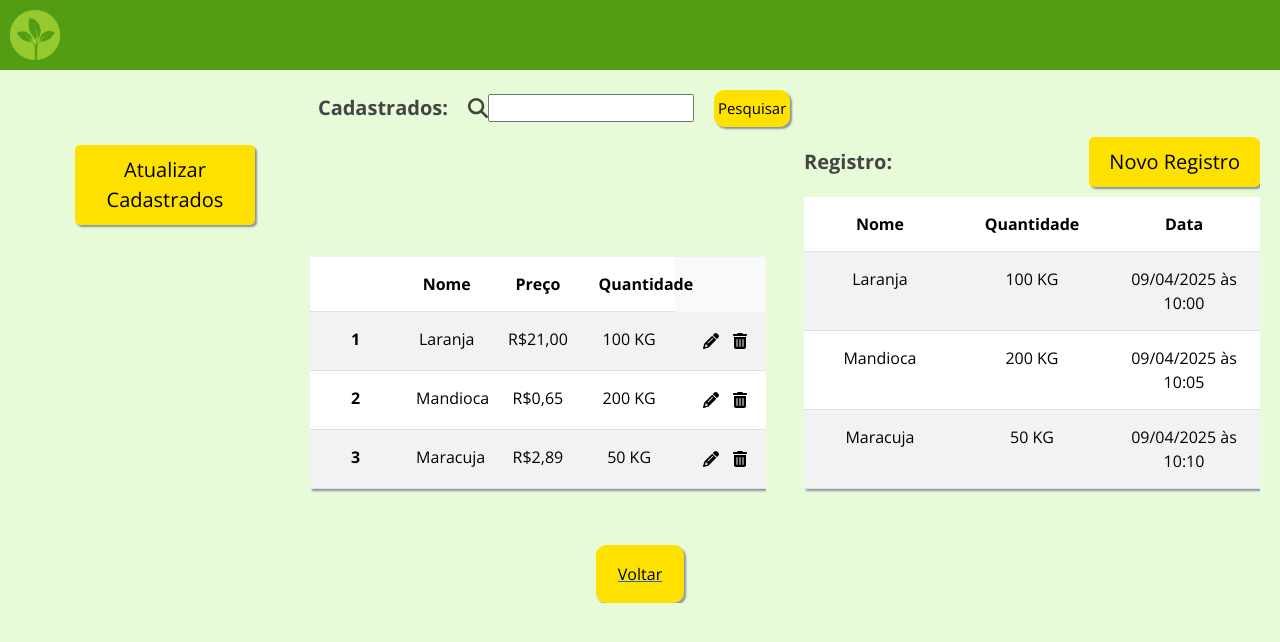
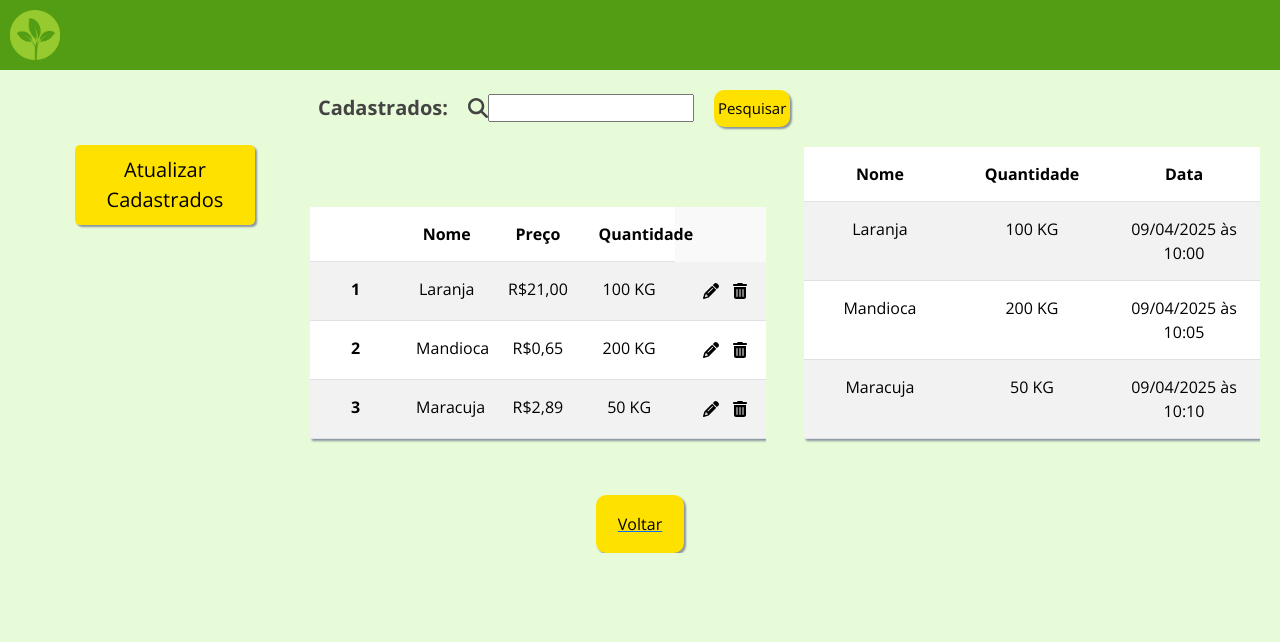
Before and after one commit to ThalesTavares18/gestao-rural, a Next.js app: page /estoque in a window 1280 px wide. Shown: the top 642 px of the page. Built offline with nearby package versions, Linux system fonts and the light colour scheme; no server answers.

Commit message:
remocao do botao de regidtro

```diff
--- a/app/estoque/page.js
+++ b/app/estoque/page.js
@@ -193,12 +193,7 @@ const Estoque = () => {
 
             {/* Segunda tabela (sem ícones) */}
             <div className="tabela-scroll">
-              <div className="produtosCadastradosTitulo">
-                <p>Registro:</p>
-                <button className="button" style={{ float: 'right' }}>
-                  Novo Registro
-                </button>
-              </div>
+
               <table className="table table-striped">
                 <thead>
                   <tr>
```
